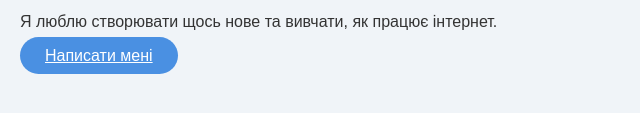
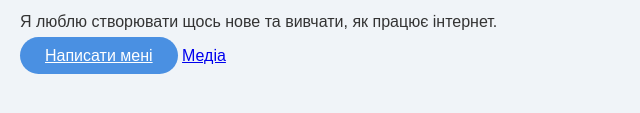
Before and after one commit to tkc-teacher/my_site, a plain HTML site: page index.html in a window 1280 px wide. Shown: the part 285-398 px from the top of the page, 0-640 px from the left. Drawn offline with Linux system fonts and the light colour scheme.

Commit message:
Update index.html

```diff
--- a/index.html
+++ b/index.html
@@ -53,7 +53,7 @@
     </ul>
 
     <p>Я люблю створювати щось нове та вивчати, як працює інтернет.</p>
-
     <a href="mailto:tkachuk.igor@school131.kyiv.ua" class="btn">Написати мені</a>
+    <a href="media.html">Медіа</a>
 </body>
 </html>
```
